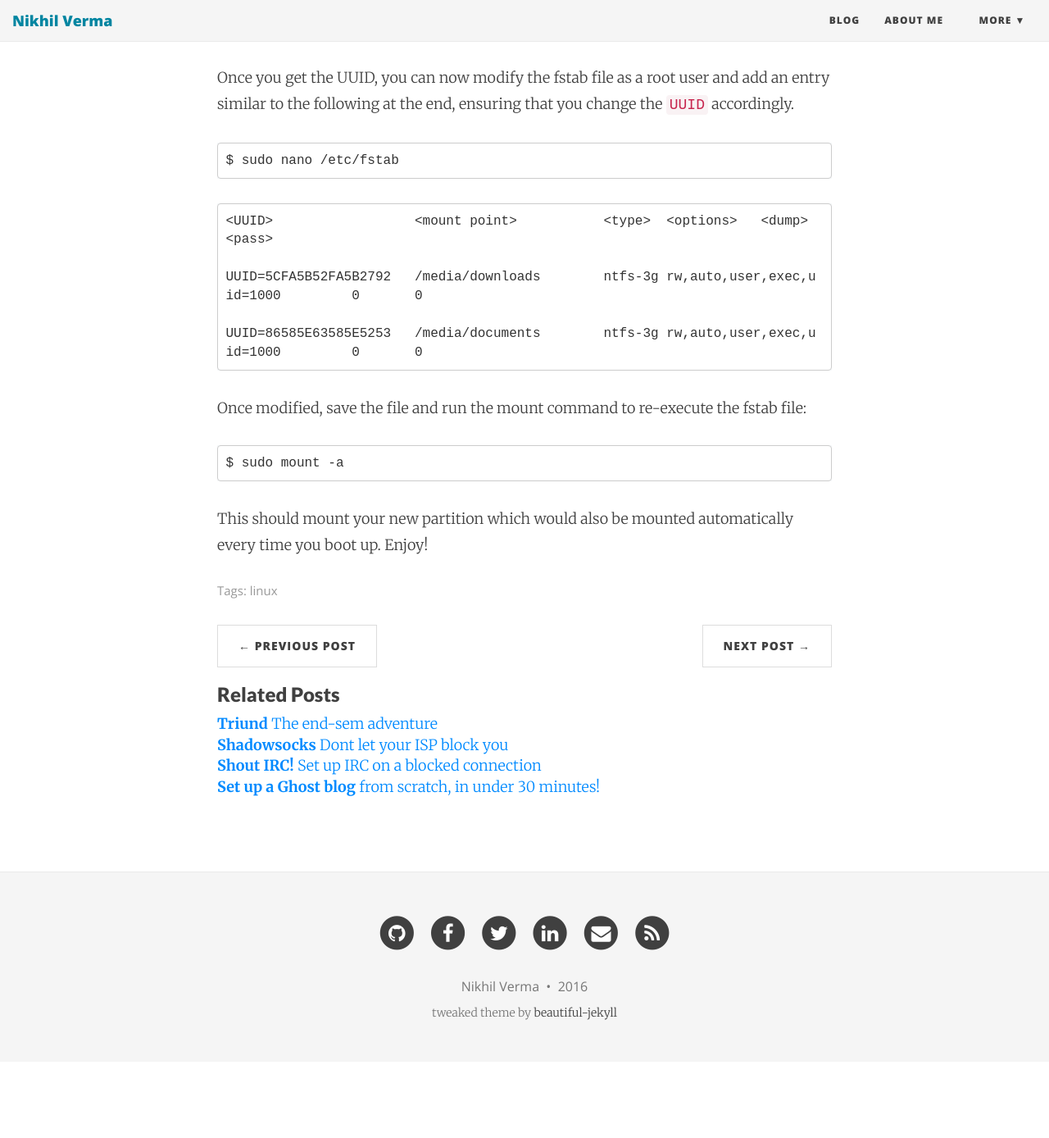
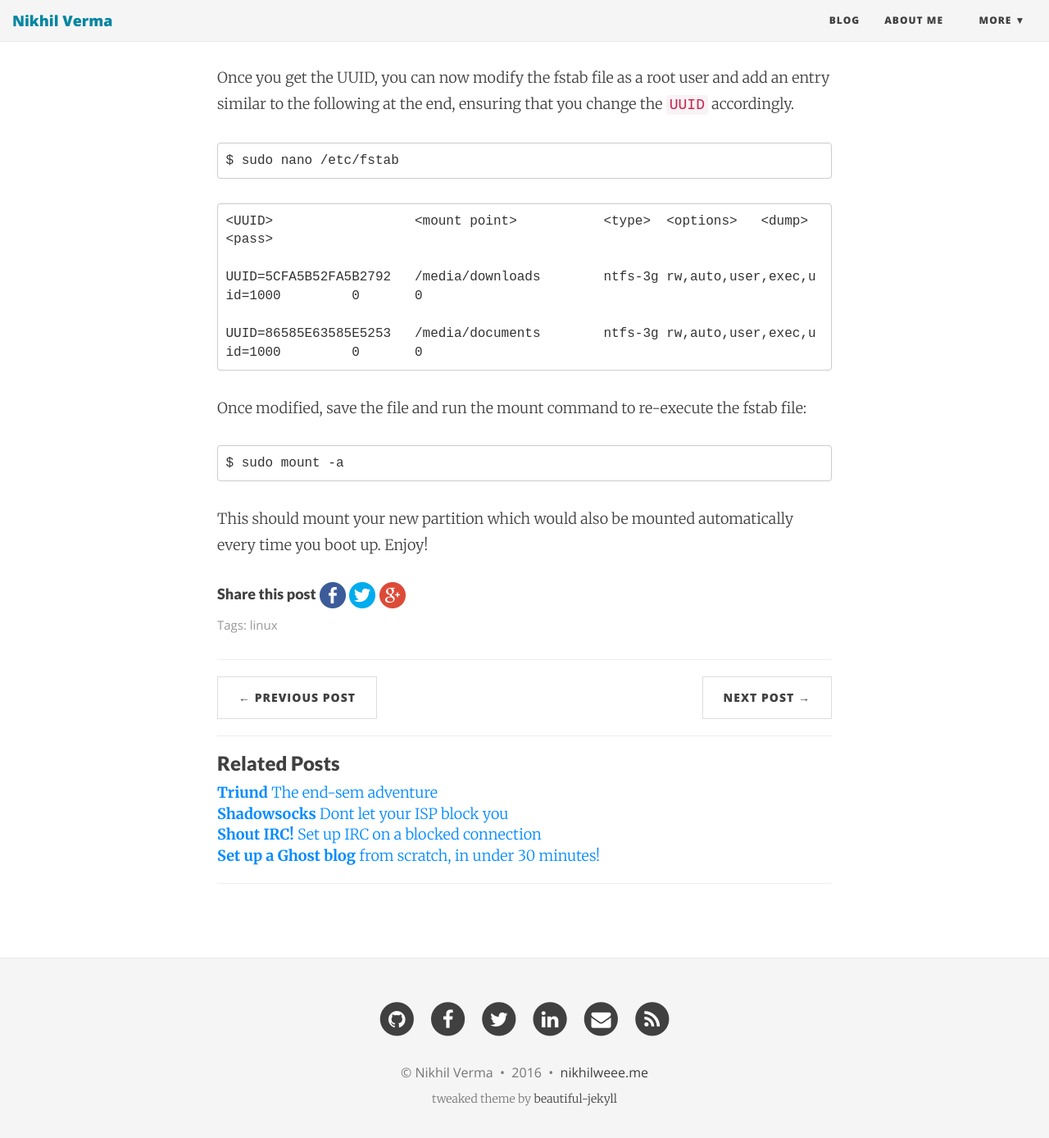
Before and after one commit to nikhilweee/blog-jekyll, a Jekyll site: the page built from _posts/2016-08-11-persistent-mounts.md, in a window 1280 px wide and 1400 px high, scrolled down 1290 px. Shown: the top 1388 px of the window at 82% size. Built offline with Jekyll 4.4.1, drawn with Linux system fonts in a browser that asks for light colours; nearby versions of some CDN libraries; comment, search, counter and statistics services are not loaded; before the commit the page ends 2585 px from its top, so only the background shows below that.

Commit message:
added social sharing buttons

```diff
--- a/_config.yml
+++ b/_config.yml
@@ -69,7 +69,7 @@ show-related-posts: true
 
 # How to display the link to the website in the footer
 # Remove this if you don't want a link in the footer
-# url-pretty: "nikhilweee.me"  # eg. "deanattali.com/beautiful-jekyll"
+url-pretty: "nikhilweee.me"  # eg. "deanattali.com/beautiful-jekyll"
 
 # --- Misc --- #
 
--- a/_includes/footer.html
+++ b/_includes/footer.html
@@ -75,11 +75,11 @@
                     {% endif %}
                 </ul>
                 <p class="copyright text-muted">
-		  {{ site.author.name }}
+                    &copy; {{ site.author.name }}
                     &nbsp;&bull;&nbsp;
                     {{ site.time | date: '%Y' }}
 
-		  {% if site.url-pretty %}
+                    {% if site.url - pretty %}
                         &nbsp;&bull;&nbsp;
                         <a href="{{ site.url }}">{{ site.url-pretty }}</a>
                     {% endif %}
--- /dev/null
+++ b/_includes/share-page.html
@@ -0,0 +1,6 @@
+<ul class="share-buttons blog-pager">
+  <strong class="heading">Share this post</strong>
+  <li><a href="https://www.facebook.com/sharer/sharer.php?u=http%3A%2F%2Fnikhilweee.me%2F&t=" title="Share on Facebook" target="_blank" onclick="window.open('https://www.facebook.com/sharer/sharer.php?u=' + encodeURIComponent(document.URL) + '&t=' + encodeURIComponent(document.URL)); return false;"><img alt="Share on Facebook" src="/img/social/facebook.png"></a></li>
+  <li><a href="https://twitter.com/intent/tweet?source=http%3A%2F%2Fnikhilweee.me%2F&text=:%20http%3A%2F%2Fnikhilweee.me%2F&via=nikhilweee" target="_blank" title="Tweet" onclick="window.open('https://twitter.com/intent/tweet?text=' + encodeURIComponent(document.title) + ':%20'  + encodeURIComponent(document.URL)); return false;"><img alt="Tweet" src="/img/social/twitter.png"></a></li>
+  <li><a href="https://plus.google.com/share?url=http%3A%2F%2Fnikhilweee.me%2F" target="_blank" title="Share on Google+" onclick="window.open('https://plus.google.com/share?url=' + encodeURIComponent(document.URL)); return false;"><img alt="Share on Google+" src="/img/social/google.png"></a></li>
+</ul>
--- a/_layouts/post.html
+++ b/_layouts/post.html
@@ -10,6 +10,9 @@ layout: base
       <article role="main" class="blog-post">
         {{ content }}
       </article>
+
+      {% include share-page.html %}
+
       {% if page.tags.size > 0 %}
         <div class="blog-tags">
           Tags:
@@ -22,6 +25,9 @@ layout: base
           {% endif %}
         </div>
       {% endif %}
+
+      <hr>
+
       <ul class="pager blog-pager">
         {% if page.previous.url %}
         <li class="previous">
@@ -35,6 +41,8 @@ layout: base
         {% endif %}
       </ul>
 
+      <hr>
+
       {% if site.show-related-posts %}
         <h3 class="related-post-title">Related Posts</h3>
         <div class="post ml2">
@@ -46,6 +54,8 @@ layout: base
       </div>
       {% endif %}
 
+      <hr>
+
 	    {% if page.comments %}
         <div class="disqus-comments">
 	        {% include disqus.html %}
--- a/css/main.css
+++ b/css/main.css
@@ -285,6 +285,33 @@ div pre {
   margin-top: -55px;
 }
 
+/* --- Sharing --- */
+
+ul.share-buttons{
+  list-style: none;
+  padding: 0;
+  text-align: left;
+}
+
+ul.share-buttons strong.heading{
+  font-family: 'Lato', 'Open Sans', 'Helvetica Neue', Helvetica, Arial, sans-serif;
+  font-weight: 700;
+}
+
+ul.share-buttons li{
+  display: inline;
+}
+
+ul.share-buttons .sr-only {
+  position: absolute;
+  clip: rect(1px 1px 1px 1px);
+  clip: rect(1px, 1px, 1px, 1px);
+  padding: 0;
+  border: 0;
+  height: 1px;
+  width: 1px;
+  overflow: hidden;
+}
 
 /* --- Footer --- */
 
```
Also changed, not shown: img/social/facebook.png (added), img/social/google.png (added), img/social/twitter.png (added). Lines whose indentation alone changed are shown as unchanged.
